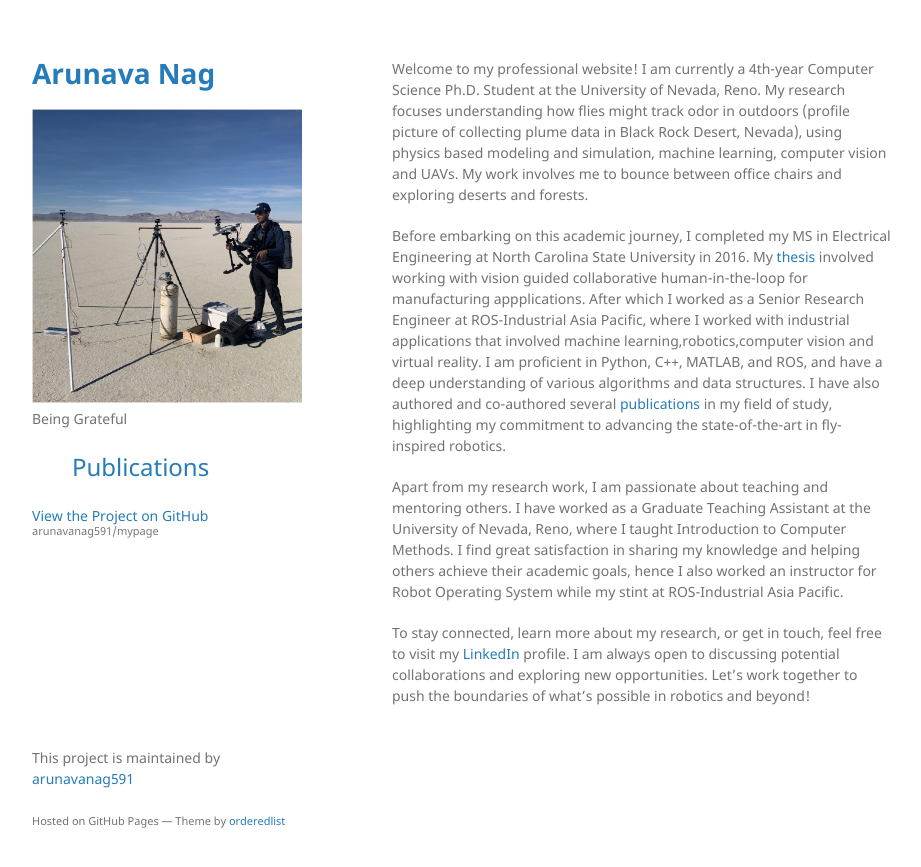
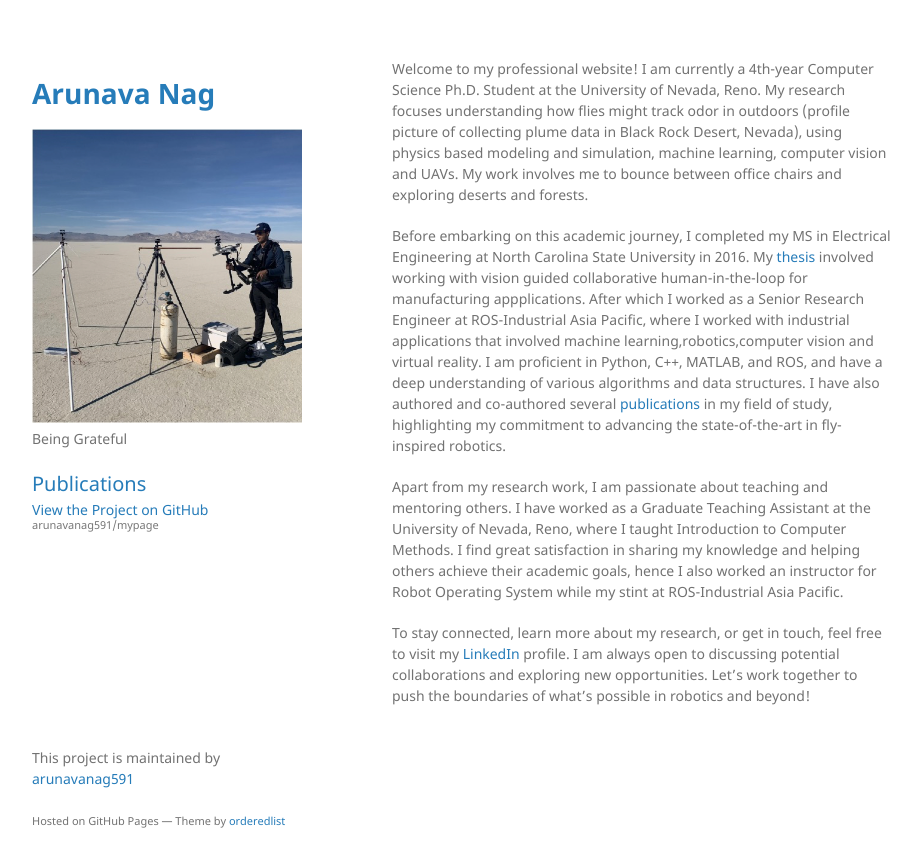
Before and after one commit to arunavanag591/mypage, a Jekyll site: the page built from index.md, in a window 1280 px wide. Shown: the top 867 px of the page, without its empty margins (178-1099 px from the left). Built offline with Jekyll 4.4.1, drawn with Linux system fonts in a browser that asks for light colours.

Commit message:
changed some size

```diff
--- a/_layouts/default.html
+++ b/_layouts/default.html
@@ -5,8 +5,20 @@
     <meta http-equiv="X-UA-Compatible" content="IE=edge">
     <meta name="viewport" content="width=device-width, initial-scale=1">
     <style>
+        header {
+          padding-top: 20px; /* Adjust the padding as desired */
+        }
+
         .nav-item {
-          font-size: 24px; /* Adjust the font size as desired */
+          font-size: 20px; /* Adjust the font size as desired */
+        }
+        nav ul {
+            list-style-type: none;
+            margin: 0;
+            padding: 0;
+        }
+        nav li {
+            display: inline;
         }
     </style>
 {% seo %}
```
